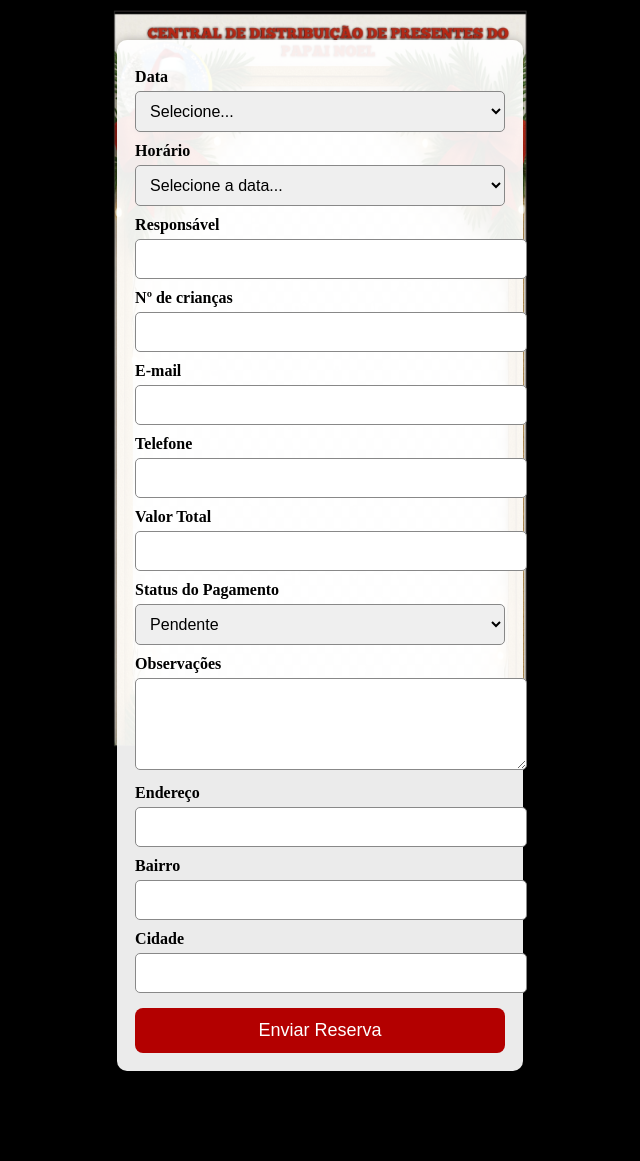
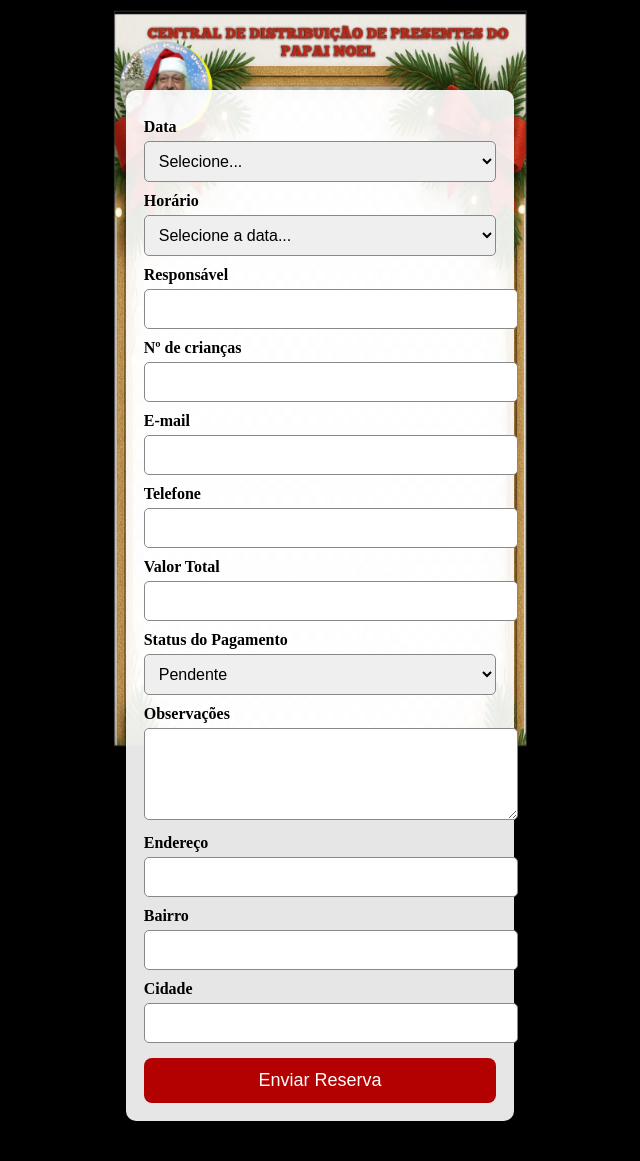
Before and after one commit to amagiadopapainoel1-tech/papai-noel-reservas, a Flask app: page / in a window 1280 px wide. Shown: the whole page, without its empty margins (320-960 px from the left). Before the commit the page ends 1071 px from the top, so only its background shows below. Run offline with Flask 3, Linux system fonts and the light colour scheme; parts of the project's set-up code (start-up, migrations or seed data) failed here and were passed over.

Commit message:
Update style.css

```diff
--- a/static/style.css
+++ b/static/style.css
@@ -1,4 +1,3 @@
-/* Fundo preto */
 body {
     margin: 0;
     padding: 0;
@@ -10,7 +9,7 @@ body {
     overflow-x: hidden;
 }
 
-/* Moldura fixa centralizada com tamanho REAL */
+/* Moldura fixa no fundo */
 .background-frame {
     position: fixed;
     top: 0;
@@ -25,25 +24,28 @@ body {
     z-index: -1;
 }
 
-/* Área que garante que tudo fique dentro da moldura */
+/* Área do conteúdo que deve rolar */
 .phone-frame {
     width: 430px;
-    margin-top: 40px;
     display: flex;
     justify-content: center;
+    padding-top: 90px;    /* <<< “Cabeçalho invisível” */
+    padding-bottom: 40px; /* margem inferior */
+    box-sizing: border-box;
 }
 
-/* Ajusta o wrapper */
+/* Wrapper */
 .form-wrapper {
     width: 100%;
     display: flex;
     justify-content: center;
 }
 
-/* Formulário ENCAIXADO */
+/* FORMULÁRIO AJUSTADO PARA CABER */
 .form-container {
-    width: 86%;
-    background: rgba(255, 255, 255, 0.92);
+    width: 82%;   /* <<< ANTES 100%, agora ENCAIXA NA MOLDURA */
+    max-width: 360px;  /* <<< limite real da moldura */
+    background: rgba(255, 255, 255, 0.90);
     padding: 18px;
     border-radius: 10px;
     box-shadow: 0 0 10px #0004;
@@ -61,9 +63,9 @@ body {
     width: 100%;
     padding: 10px;
     margin-top: 5px;
-    font-size: 16px;
     border-radius: 5px;
     border: 1px solid #888;
+    font-size: 16px;
 }
 
 textarea.input {
@@ -87,7 +89,7 @@ button:hover {
     background: #7a0000;
 }
 
-/* Ajuste para CELULAR */
+/* Ajuste mobile */
 @media (max-width: 460px) {
     .background-frame {
         width: 100%;
@@ -96,9 +98,11 @@ button:hover {
 
     .phone-frame {
         width: 100%;
+        padding-top: 70px;  /* cabeçalho proporcional */
     }
 
     .form-container {
         width: 90%;
+        max-width: none;
     }
 }
```
